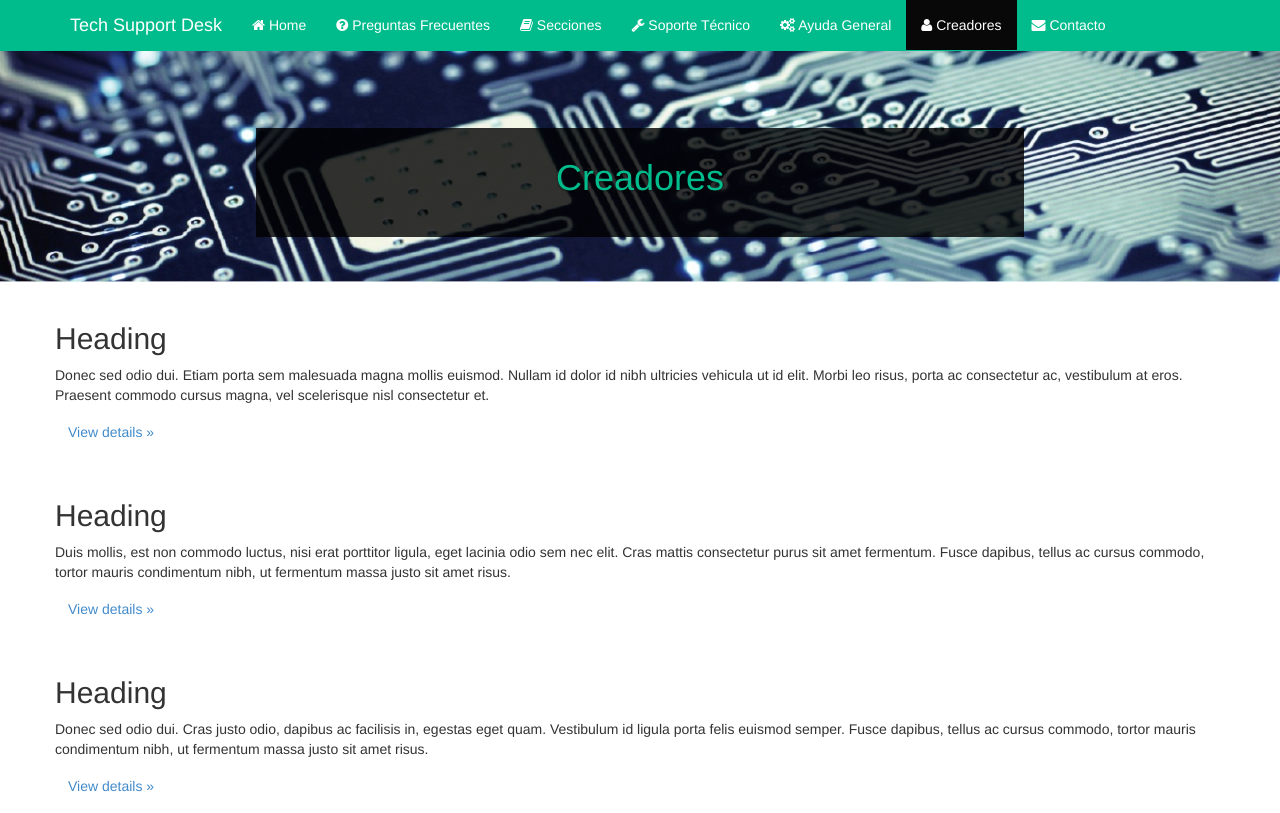
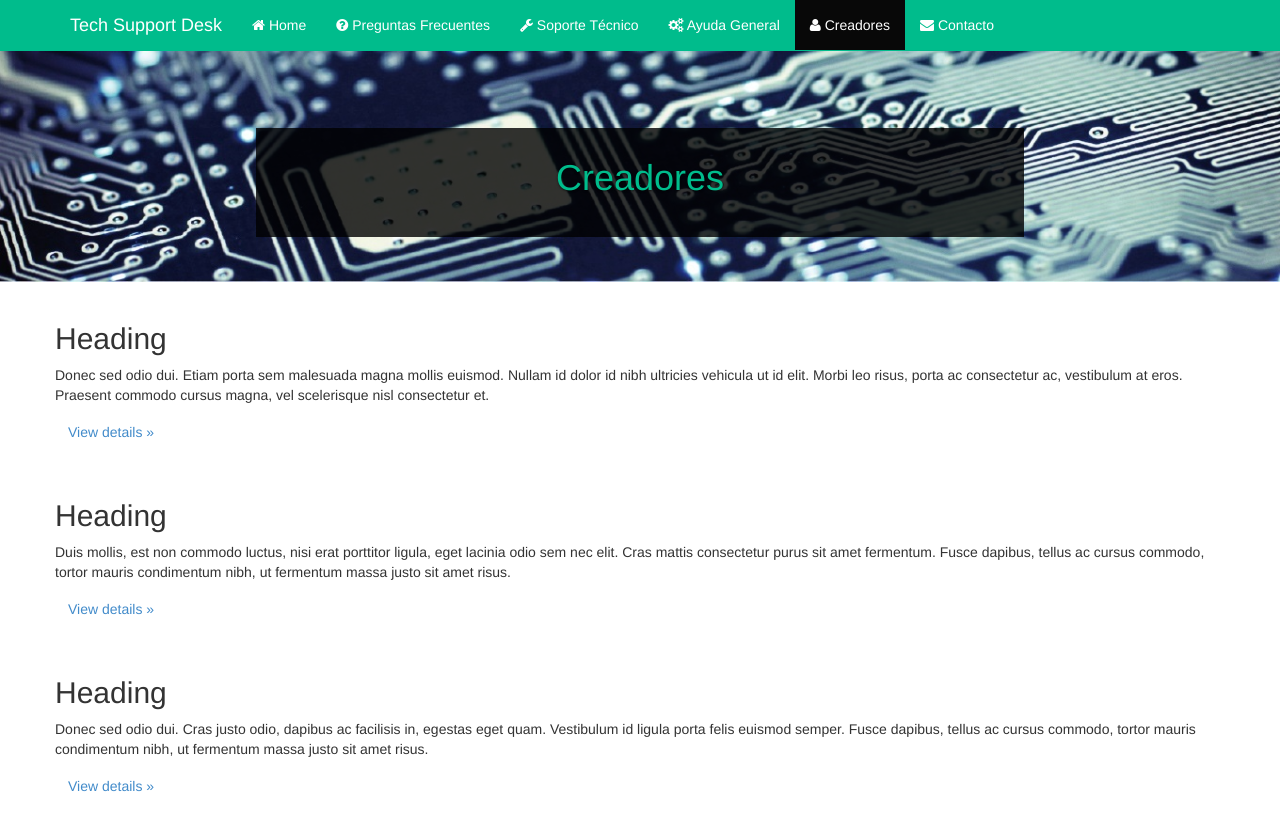
Before and after one commit to AlonsoRamirez/techsupportdesk, a plain HTML site: page Proyecto_LIC/html/creadores.html in a window 1280 px wide. Drawn offline with Linux system fonts and the light colour scheme.

Commit message:
Update creadores.html

```diff
--- a/Proyecto_LIC/html/creadores.html
+++ b/Proyecto_LIC/html/creadores.html
@@ -31,8 +31,7 @@
                     </li>
                     <li ><a href=""><i class="fa fa-question-circle"></i> Preguntas Frecuentes</a>
                     </li>
-                    <li><a href=""><i class="fa fa-book"></i> Secciones</a>
-                    </li>
+
           <li><a href=""><i class="fa fa-wrench"></i> Soporte Técnico</a>
                     </li>
 
```
